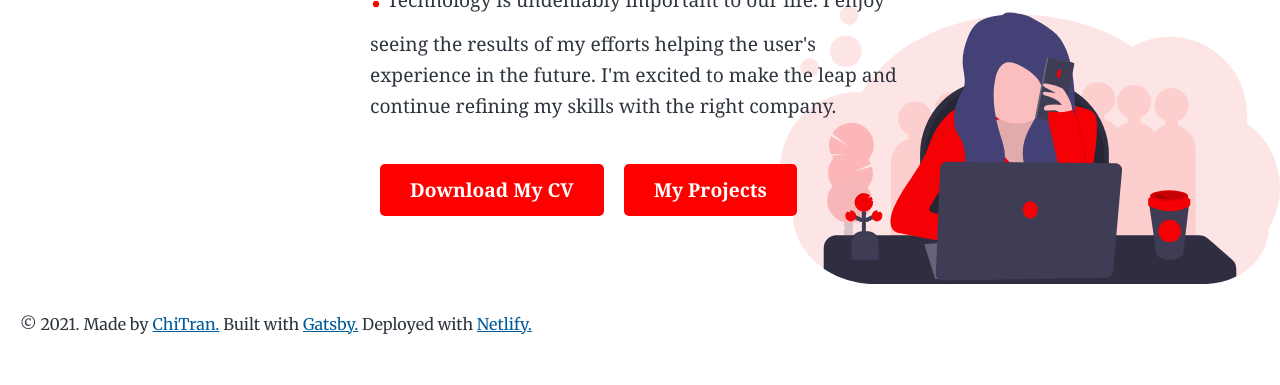
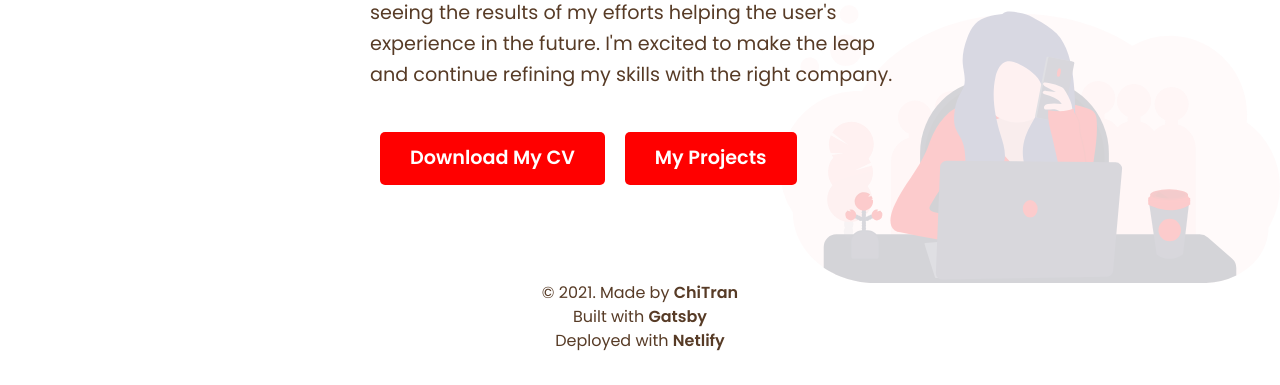
Before and after one commit to KhanhChiTran/chitran.de, a Gatsby site: page /about in a window 1280 px wide. Shown: the part 510-895 px from the top of the page. Built offline with nearby package versions, Linux system fonts and the light colour scheme; Gatsby itself is replaced by a stand-in of ours.

Commit message:
added font

```diff
--- a/src/components/Layout/layout.js
+++ b/src/components/Layout/layout.js
@@ -30,19 +30,21 @@ const Layout = ({ location, title, children }) => {
       {/* <header className="global-header">{header}</header> */}
       <main>{children}</main>
       <SideBar />
-      <footer>
+      <footer style={{ textAlign: "center" }}>
         {/* <div className="circle"></div> */}© {new Date().getFullYear()}. Made
         by{" "}
         <a target="__blank" href="https://www.chitran.de">
-          ChiTran.
+          ChiTran
         </a>{" "}
+        <br />
         Built with{" "}
         <a target="__blank" href="https://www.gatsbyjs.org">
-          Gatsby.
+          Gatsby
         </a>{" "}
+        <br />
         Deployed with{" "}
         <a target="__blank" href="https://www.netlify.com">
-          Netlify.
+          Netlify
         </a>
       </footer>
     </div>
--- a/src/components/Layout/layout.scss
+++ b/src/components/Layout/layout.scss
@@ -14,4 +14,10 @@
 footer {
   position: relative;
   bottom: -2rem;
+  a {
+    // color: red;
+    color: var(--color-text);
+    text-decoration: none;
+    font-weight: 600;
+  }
 }
--- a/src/components/Share/boxcenter.js
+++ b/src/components/Share/boxcenter.js
@@ -16,6 +16,7 @@ export const BoxCenter = styled.div`
 export const RedPunkt = styled.span`
   color: red;
   font-size: 3rem;
+  line-height: 1;
 `;
 export const Button = styled.button`
   padding: 15px 30px;
@@ -35,7 +36,7 @@ export const Button = styled.button`
   }
 `;
 export const TextWrap = styled.div`
-  font-family: Cambria, Cochin, Georgia, Times, "Times New Roman", serif;
+  font-family: var(--font-body);
   font-size: 1.2rem;
   width: 100%;
   padding: 30px;
@@ -50,8 +51,8 @@ export const SvgAbout = styled.div`
   bottom: 0;
   right: 0;
   z-index: -888;
+  opacity: 0.2;
   @media (max-width: 768px) {
-    opacity: 0.2;
   }
 `;
 export const ProjectStyling = styled.div`
--- a/src/components/Sidebar/sidebar.scss
+++ b/src/components/Sidebar/sidebar.scss
@@ -31,12 +31,12 @@
 }
 @media (max-width: 768px) {
   .side-bar {
-    top: 7%;
+    // top: 17%;
     right: 0;
   }
 
   .icon {
-    width: 20px;
+    width: 22px;
   }
 }
 .icon:hover {
--- a/src/pages/about.js
+++ b/src/pages/about.js
@@ -35,9 +35,7 @@ const About = ({ location }) => {
           refining my skills with the right company.
         </p>
         <Button>
-          <a href="../CHiTRAN CV.docx (1).pdf" download>
-            Download My CV
-          </a>
+          <a href="../../static/ChiTranCV.pdf">Download My CV</a>
         </Button>
         <Button>
           <a href="/projects">My Projects</a>
--- a/src/style.css
+++ b/src/style.css
@@ -27,11 +27,9 @@
   --spacing-20: 5rem;
   --spacing-24: 6rem;
   --spacing-32: 8rem;
-  --fontFamily-sans: Montserrat, system-ui, -apple-system, BlinkMacSystemFont,
-    "Segoe UI", Roboto, "Helvetica Neue", Arial, "Noto Sans", sans-serif,
-    "Apple Color Emoji", "Segoe UI Emoji", "Segoe UI Symbol", "Noto Color Emoji";
-  --fontFamily-serif: "Merriweather", "Georgia", Cambria, "Times New Roman",
-    Times, serif;
+  --fontFamily-sans: "Poppins", sans-serif;
+
+  --fontFamily-serif: "Poppins", sans-serif;
   --font-body: var(--fontFamily-serif);
   --font-heading: var(--fontFamily-sans);
   --fontWeight-normal: 400;
@@ -55,7 +53,9 @@
   --fontSize-6: 2.488rem;
   --fontSize-7: 2.986rem;
   --color-primary: #005b99;
-  --color-text: #2e353f;
+  --color-text: #573b26;
+  /* #2e353f; */
+
   --color-text-light: #4f5969;
   --color-heading: #1a202c;
   --color-heading-black: black;
```
Also changed, not shown: src/pages/hire.js (+5 -5 lines), src/normalize.css.
